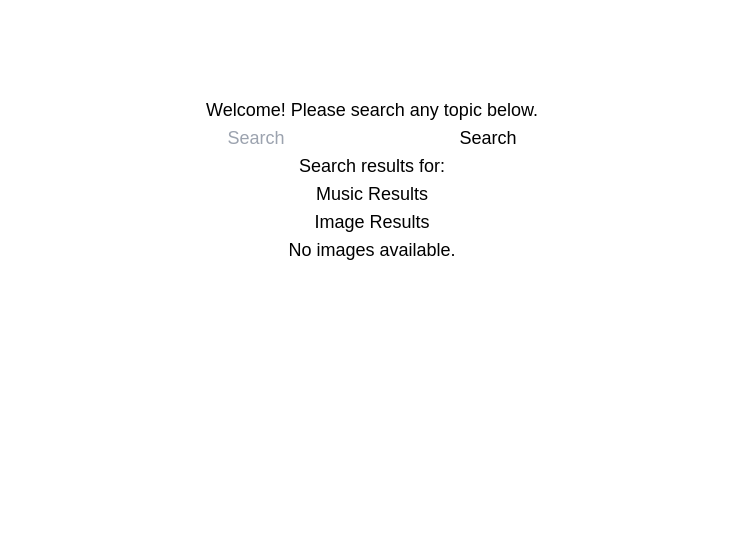
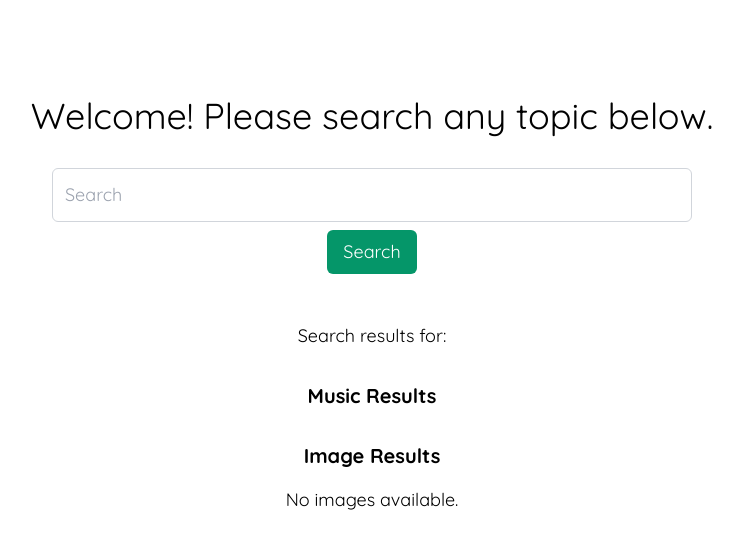
Before and after one commit to m-capone1/naos_challenge, a React (Vite) app: page / in a window 1280 px wide. Shown: the top 548 px of the page, without its empty margins (268-1011 px from the left). Built offline with nearby package versions, Linux system fonts and the light colour scheme.

Commit message:
add some stlying, also add automatic flipping through photos, added error message if user does not enter a query

```diff
--- a/src/components/ImageResults.jsx
+++ b/src/components/ImageResults.jsx
@@ -1,4 +1,4 @@
-import { useState } from "react";
+import { useState, useEffect } from "react";
 
 const ImageSlider = ({ imageResults }) => {
   const [currentIndex, setCurrentIndex] = useState(0);
@@ -13,27 +13,40 @@ const ImageSlider = ({ imageResults }) => {
     );
   };
 
+  useEffect(() => {
+    const intervalId = setInterval(() => {
+      nextImage();
+    }, 3000);
+
+    return () => clearInterval(intervalId);
+  }, [imageResults.length]);
+
   return (
     <section className="flex flex-col justify-center items-center">
       {imageResults.length > 0 && (
-        <div className="relative flex justify-center items-center">
+        <div className="relative flex flex-col justify-center items-center">
           <img
-            className="w-1/2 h-auto"
+            className="w-1/2 md:w-3/5 h-auto rounded-lg"
             src={imageResults[currentIndex].urls.regular}
             alt={imageResults[currentIndex].alt_description || "Image"}
           />
+          <p className="mt-2 text-lg">
+            {currentIndex + 1} / {imageResults.length}
+          </p>
+          <div className="flex justify-between w-full mt-4">
             <button
               onClick={prevImage}
-            className="absolute left-0 top-1/2 transform -translate-y-1/2 bg-gray-500 text-white p-2"
+              className="rounded-3xl w-32 bg-emerald-600 text-white py-2 px-4 mx-2"
             >
               Previous
             </button>
             <button
               onClick={nextImage}
-            className="absolute right-0 top-1/2 transform -translate-y-1/2 bg-gray-500 text-white p-2"
+              className="rounded-3xl w-32 bg-emerald-600 text-white py-2 px-4 mx-2"
             >
               Next
             </button>
+          </div>
         </div>
       )}
       {imageResults.length === 0 && <p>No images available.</p>}
--- a/src/components/Search.jsx
+++ b/src/components/Search.jsx
@@ -6,12 +6,20 @@ export default function Search() {
   const [query, setQuery] = useState("");
   const [imageResults, setImageResults] = useState([]);
   const [embedHtml, setEmbedHtml] = useState("");
+  const [error, setError] = useState(false);
 
   const musicAPI = `http://localhost:5000/api/search?q=${query}`;
   const imageAPI = `http://localhost:5000/api/unsplash?q=${query}`;
 
   const handleSubmit = async (event) => {
     event.preventDefault();
+
+    if (!query.trim()) {
+      setError(true);
+      return;
+    }
+
+    setError(false);
 
     try {
       const responseMusic = await axios.get(musicAPI);
@@ -37,32 +45,47 @@ export default function Search() {
       console.error("Error fetching data from APIs", e);
     }
 
-    event.target.value = "";
+    setQuery("");
   };
-
-  if (!imageResults) {
-    return <p>Loading...</p>;
-  }
 
   return (
     <section className="flex flex-col text-lg py-24 justify-center items-center">
       <div className="flex flex-col">
-        <h1>Welcome! Please search any topic below.</h1>
+        <h1 className="text-2xl lg:text-4xl pb-8">
+          Welcome! Please search any topic below.
+        </h1>
       </div>
-      <form onSubmit={handleSubmit}>
+      <form
+        onSubmit={handleSubmit}
+        className="w-full flex flex-col justify-center items-center"
+      >
         <input
           type="text"
           placeholder="Search"
           value={query}
           onChange={(event) => setQuery(event.target.value)}
+          className={`w-1/2 p-3 border rounded-md focus:outline-none ${
+            error
+              ? "border-red-600 ring-red-300"
+              : "border-gray-300 focus:ring-2 focus:ring-emerald-600"
+          }`}
         />
-        <button type="submit">Search</button>
+        {error && (
+          <p className="text-red-600 mt-2">Please enter a search query.</p>
+        )}
+        {""}
+        <button
+          type="submit"
+          className="mt-2 bg-emerald-600 text-white py-2 px-4 rounded-md"
+        >
+          Search
+        </button>
       </form>
-      <section className="flex flex-col justify-center items-center">
-        <h2>Search results for: {query}</h2>
-        <h3>Music Results</h3>
+      <section className="flex flex-col justify-center items-center pt-8 w-full">
+        <h2 className="py-4">Search results for: {query}</h2>
+        <h3 className="font-bold m-4 text-xl">Music Results</h3>
         {embedHtml && <div dangerouslySetInnerHTML={{ __html: embedHtml }} />}
-        <h3>Image Results</h3>
+        <h3 className="font-bold m-4 text-xl">Image Results</h3>
         <Images imageResults={imageResults} />
       </section>
     </section>
--- a/src/index.css
+++ b/src/index.css
@@ -1,3 +1,5 @@
+@import url("https://fonts.googleapis.com/css2?family=Quicksand:wght@300..700&display=swap");
+
 @tailwind base;
 @tailwind components;
 @tailwind utilities;
@@ -8,4 +10,5 @@
   font-family: "Rubik", sans-serif;
   box-sizing: border-box;
   scroll-behavior: smooth;
+  font-family: "Quicksand", sans-serif;
 }
```
Lines whose indentation alone changed are shown as unchanged.
